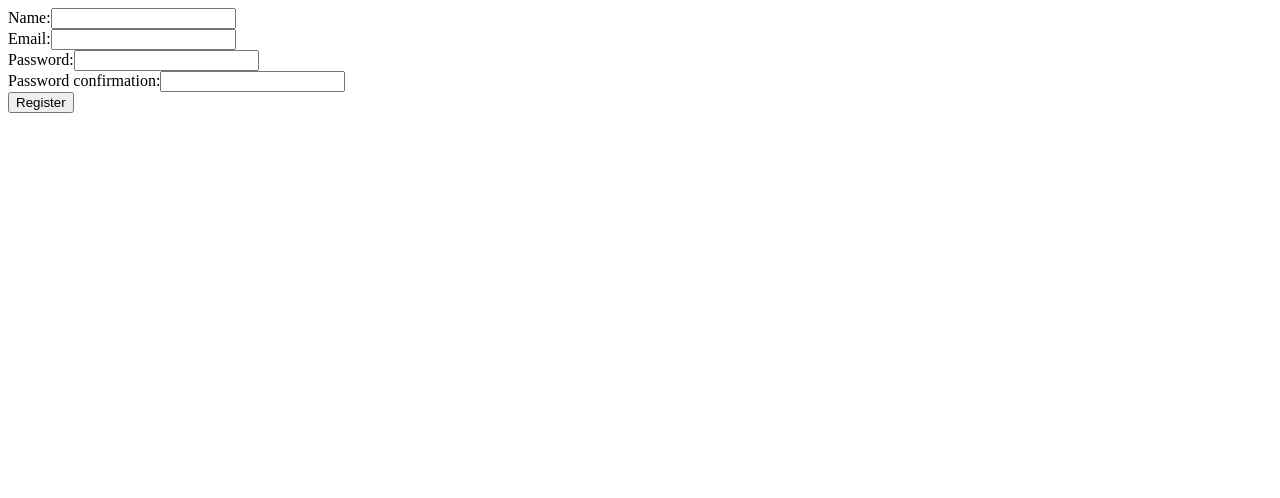
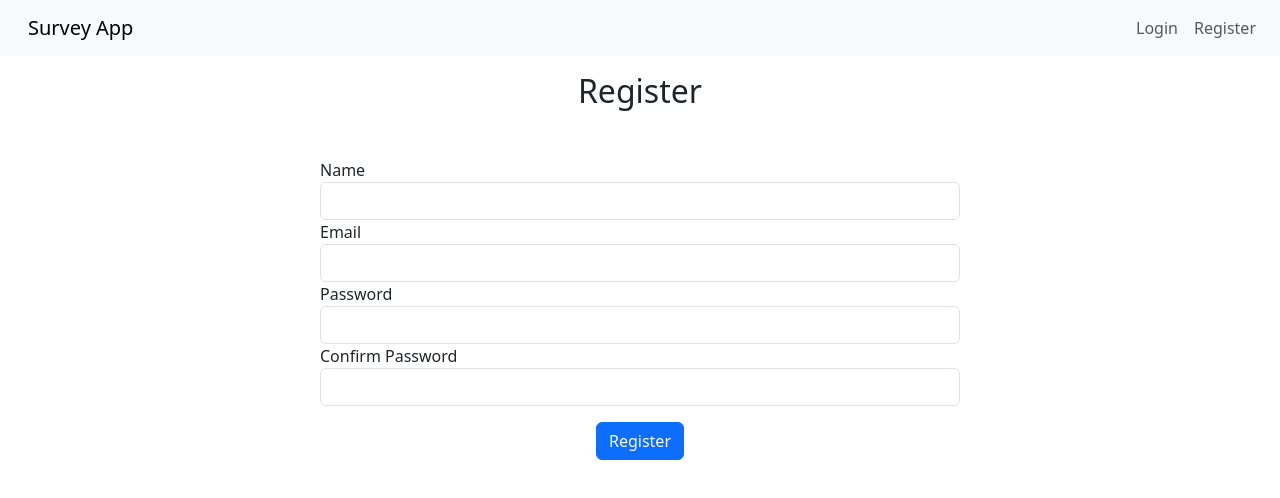
Before and after one commit to fedeteixeira/laravel-nuxt-survey, a Nuxt app in the folder frontend/nuxt-ol/: page /register in a window 1280 px wide. Shown: the top 498 px of the page. Built offline with nearby package versions, Linux system fonts and the light colour scheme; no server answers.

Commit message:
feat: add bootstrap styles

```diff
--- /dev/null
+++ b/frontend/nuxt-ol/components/Navbar.vue
@@ -0,0 +1,37 @@
+<template>
+  <nav class="navbar navbar-expand-lg navbar-light bg-light px-3 w-100 mb-3">
+    <div class="container-fluid">
+      <router-link class="navbar-brand mb-0 h1" to="/">Survey App</router-link>
+    </div>
+    <ul class="navbar-nav ms-3 ms-lg-0">
+      <li class="nav-item" v-if="!$auth.loggedIn">
+        <router-link class="nav-link" to="/login">Login</router-link>
+      </li>
+      <li class="nav-item" v-if="!$auth.loggedIn">
+        <router-link class="nav-link" to="/register">Register</router-link>
+      </li>
+      <li class="nav-item" v-if="$auth.loggedIn">
+        <router-link class="nav-link" to="/survey">Survey</router-link>
+      </li>
+      <li class="nav-item" v-if="$auth.loggedIn">
+        <router-link class="nav-link" to="/results">Results</router-link>
+      </li>
+      <li class="nav-item dropdown" v-if="$auth.loggedIn">
+        <button class="btn btn-danger ms-lg-3" href="#" @click="logout">Logout</button>
+      </li>
+    </ul>
+  </nav>
+</template>
+
+<script lang="ts">
+import Vue from 'vue'
+
+export default Vue.extend({
+  name: 'Navbar',
+  methods: {
+    async logout() {
+      await this.$auth.logout();
+    }
+  }
+})
+</script>
--- a/frontend/nuxt-ol/nuxt.config.js
+++ b/frontend/nuxt-ol/nuxt.config.js
@@ -19,7 +19,11 @@ export default {
       { name: 'format-detection', content: 'telephone=no' }
     ],
     link: [
-      { rel: 'icon', type: 'image/x-icon', href: '/favicon.ico' }
+      { rel: 'icon', type: 'image/x-icon', href: '/favicon.ico' },
+      {
+        href: 'https://cdn.jsdelivr.net/npm/bootstrap@5.3.0-alpha1/dist/css/bootstrap.min.css',
+        rel: 'stylesheet',
+      },
     ]
   },
 
--- a/frontend/nuxt-ol/pages/index.vue
+++ b/frontend/nuxt-ol/pages/index.vue
@@ -1,21 +1,8 @@
 <template>
-  <div>
-    <router-link to="/login">Login</router-link>
-    <router-link to="/register">Register</router-link>
-    <router-link to="/survey">Survey</router-link>
-    <button @click="logout">Logout</button>
+  <div class="d-flex flex-column align-items-center vh-100 vw-100">
+    <Navbar></Navbar>
+    <div class=" mx-auto h-100 d-flex">
+      <h2 class="text-center my-auto">Survey App</h2>
+    </div>
   </div>
 </template>
-
-<script lang="ts">
-import Vue from 'vue'
-
-export default Vue.extend({
-  name: 'IndexPage',
-  methods: {
-    async logout() {
-      await this.$auth.logout();
-    }
-  }
-})
-</script>
--- a/frontend/nuxt-ol/pages/login.vue
+++ b/frontend/nuxt-ol/pages/login.vue
@@ -1,18 +1,22 @@
 <template>
-  <div>
-    <form @submit.prevent="userLogin">
-      <div>
-        <label>email</label>
-        <input id="email" type="email" v-model="login.email" />
-      </div>
-      <div>
-        <label>Password</label>
-        <input id="password" type="password" v-model="login.password" />
-      </div>
-      <div>
-        <button type="submit">Submit</button>
-      </div>
-    </form>
+  <div class="d-flex flex-column align-items-center vh-100 vw-100">
+    <Navbar></Navbar>
+    <div class="w-50 mx-auto">
+      <h2 class="text-center mb-5">Login</h2>
+      <form @submit.prevent="userLogin">
+        <div class="form-group">
+          <label for="email">Email</label>
+          <input id="email" class="form-control" type="email" v-model="login.email" />
+        </div>
+        <div class="form-group mt-3">
+          <label for="password">Password</label>
+          <input id="password" class="form-control" type="password" v-model="login.password" />
+        </div>
+        <div class="form-group text-center">
+          <button class="btn btn-primary mt-3" type="submit">Submit</button>
+        </div>
+      </form>
+    </div>
   </div>
 </template>
 
--- a/frontend/nuxt-ol/pages/register.vue
+++ b/frontend/nuxt-ol/pages/register.vue
@@ -1,25 +1,30 @@
 <template>
-  <div>
-    <form @submit.prevent="register">
-
-      <label for="name">Name:</label>
-      <input type="text" id="name" v-model="form.name" />
-      <br />
-
-      <label for="email">Email:</label>
-      <input type="email" id="email" v-model="form.email" />
-      <br />
-
-      <label for="password">Password:</label>
-      <input type="password" id="password" v-model="form.password" />
-      <br />
-
-      <label for="password_confirmation">Password confirmation:</label>
-      <input type="password" id="password_confirmation" v-model="form.password_confirmation" />
-      <br />
-
-      <button type="submit">Register</button>
-    </form>
+  <div class="d-flex flex-column align-items-center vh-100 vw-100">
+    <Navbar></Navbar>
+    <div class="w-50 mx-auto">
+      <h2 class="text-center mb-5">Register</h2>
+      <form @submit.prevent="register">
+        <div class="form-group">
+          <label for="name">Name</label>
+          <input id="name" class="form-control" type="name" v-model="form.name" />
+        </div>
+        <div class="form-group">
+          <label for="email">Email</label>
+          <input id="email" class="form-control" type="email" v-model="form.email" />
+        </div>
+        <div class="form-group">
+          <label for="password">Password</label>
+          <input id="password" class="form-control" type="password" v-model="form.password" />
+        </div>
+        <div class="form-group">
+          <label for="password_confirmation">Confirm Password</label>
+          <input id="password_confirmation" class="form-control" type="password" v-model="form.password_confirmation" />
+        </div>
+        <div class="form-group text-center">
+          <button class="btn btn-primary mt-3" type="submit">Register</button>
+        </div>
+      </form>
+    </div>
   </div>
 </template>
 
@@ -42,9 +47,20 @@ export default defineComponent({
   methods: {
     async register() {
       try {
-        this.$axios.post(`${this.$config.apiUrl}/register`, this.form).then((response) => {
-          this.$auth.loginWith('laravelSanctum', { data: this.form });
-        })
+        this.$axios.get('/sanctum/csrf-cookie').then(() => {
+          this.$axios
+            .post('/register', this.form)
+            .then(() => {
+                // Set token flag and fetch user
+                this.$auth.setUserToken(true).then(() => {
+                  this.$router.push('/')
+                })
+            })
+            .catch((errors) => {
+              // Registration failed
+              console.log(errors)
+            })
+        });
       } catch (error) {
         console.log(error)
       }
--- a/frontend/nuxt-ol/pages/results.vue
+++ b/frontend/nuxt-ol/pages/results.vue
@@ -1,6 +1,9 @@
 <template>
-    <div v-if="values.length > 0 && labels.length > 0">
-        <bar-chart :chartData="chartData" ref="barChart"></bar-chart>
+    <div>
+      <Navbar></Navbar>
+      <div v-if="values.length > 0 && labels.length > 0">
+          <bar-chart :chartData="chartData" ref="barChart"></bar-chart>
+      </div>
     </div>
 </template>
 
@@ -10,6 +13,7 @@ import { defineComponent } from 'vue'
 import { ChartData } from 'chart.js';
 
 export default defineComponent({
+  middleware: 'auth',
   components: {
     BarChart: Bar
   },
--- a/frontend/nuxt-ol/pages/survey.vue
+++ b/frontend/nuxt-ol/pages/survey.vue
@@ -1,14 +1,20 @@
 <template>
   <div>
-    <form @submit.prevent="onSubmit">
-      <div v-for="question in questions" :key="question.id">
-        {{ question.title }}
-        <div v-for="value in values" :key="value">
-          <input type="radio" :name="'question' + question.id" v-model="answers[question.id]" :value="value"> {{ value }}
+    <Navbar></Navbar>
+    <div class="container-fluid mb-3">
+      <form @submit.prevent="onSubmit" class="d-flex flex-column align-items-center">
+        <div v-for="(question, index) in questions" :key="question.id" class="my-3">
+          <h5 class="text-center">{{ `${index+1}. ${question.title}` }}</h5>
+          <div class="text-center">
+            <div class="form-check form-check-inline" v-for="value in values" :key="value">
+              <input class="form-check-input" type="radio" :name="'question' + question.id" v-model="answers[question.id]" :value="value" id="value">
+              <label class="form-check-label" for="value">{{ value }}</label>
+            </div>
+          </div>
         </div>
-      </div>
-      <button type="submit">Submit</button>
-    </form>
+        <button type="submit" class="btn btn-primary">Submit</button>
+      </form>
+    </div>
   </div>
 </template>
 
@@ -22,6 +28,7 @@ interface Data {
 }
 
 export default Vue.extend({
+  middleware: 'auth',
   computed: {
     ...mapState(['questions']),
   },
@@ -45,14 +52,6 @@ export default Vue.extend({
 
     }
   },
-  watch: {
-    questions: {
-      handler() {
-        console.log(this.questions);
-      },
-      deep: true
-    },
-  },
   mounted() {
     this.$store.dispatch('fetchQuestions').then((_response) => {
       this.questions.forEach((question) => {
--- a/frontend/nuxt-ol/store/index.ts
+++ b/frontend/nuxt-ol/store/index.ts
@@ -44,17 +44,9 @@ export const actions = {
   async submitAnswers({ commit }: Commit, answers: Object) {
     commit("SET_USER_ANSWERS", answers);
     try {
-      await axios.post(
-        `${this.$config.apiUrl}/api/answers`,
-        {
-          answers,
-        },
-        {
-          headers: {
-            Authorization: `Bearer ${app.$auth?.getToken("local") ?? "7"}`,
-          },
-        }
-      );
+      await this.$axios.post(`${this.$config.apiUrl}/api/answers`, {
+        answers,
+      });
     } catch (e) {
       // handle the error
     }
```
Also changed, not shown: 1 other file (tests, documents, lock files or other folders).
